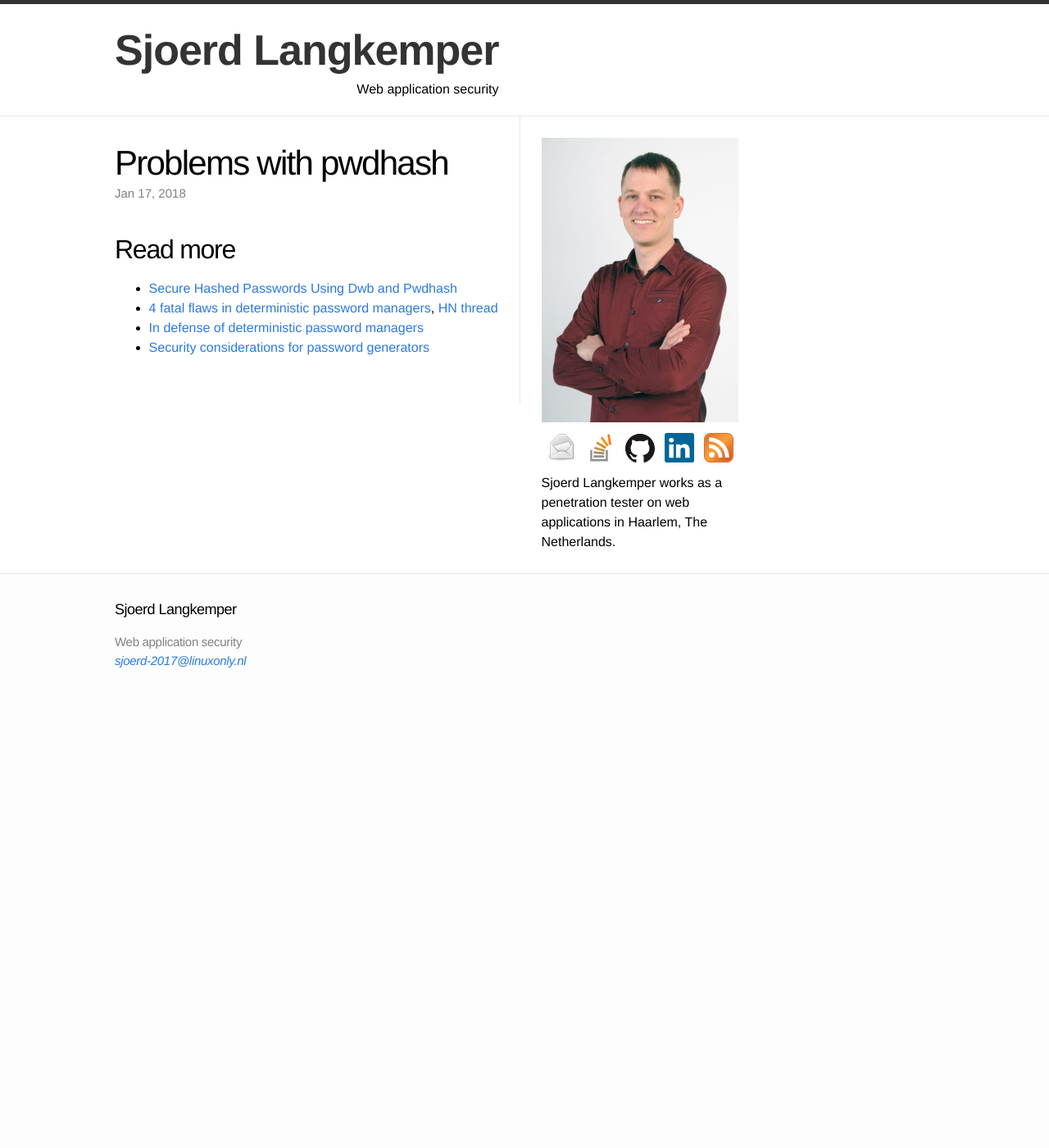
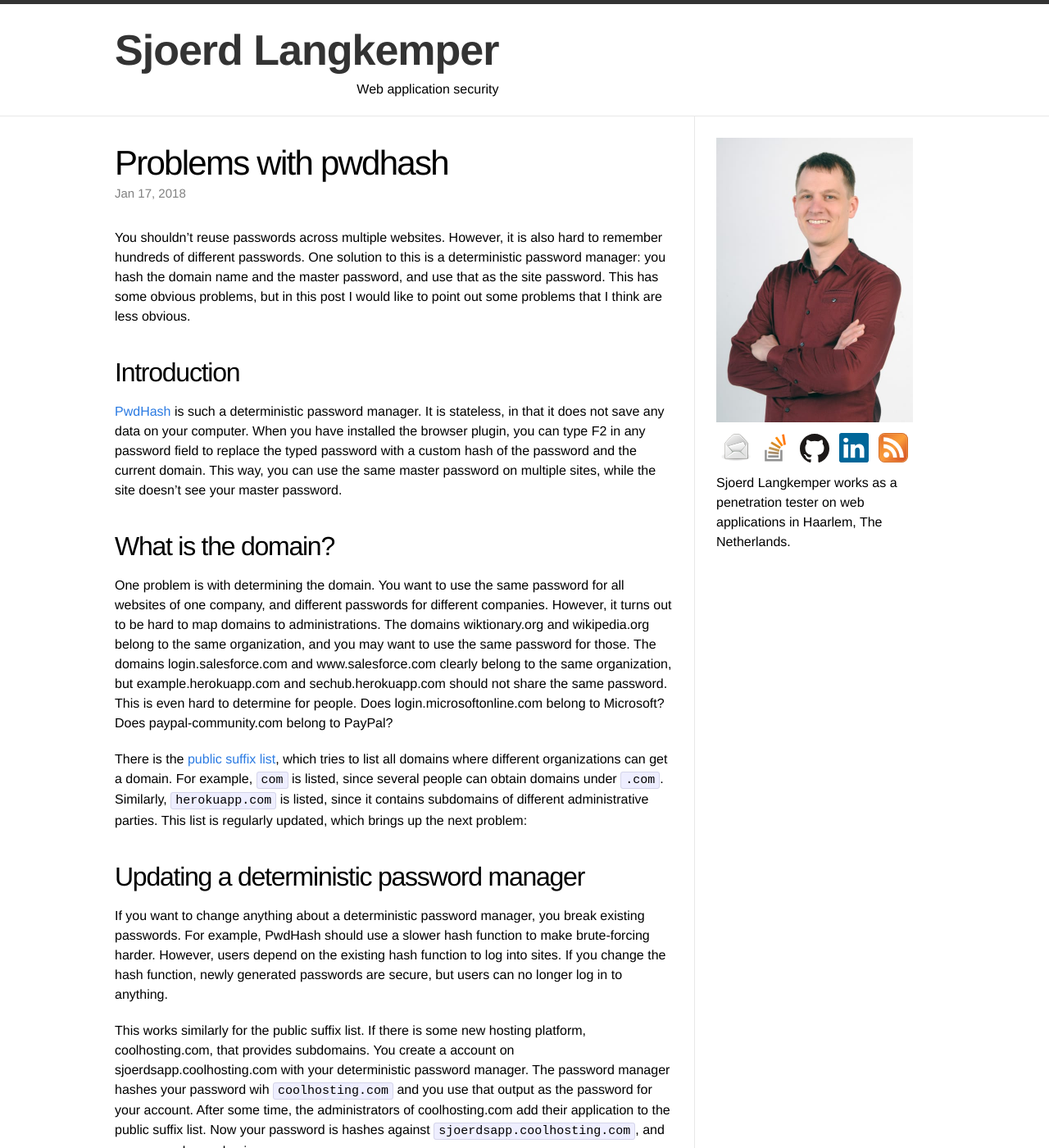
Before and after one commit to Sjord/Sjord.github.io, a Jekyll site: the page built from _posts/2017-08-21-problems-with-pwdhash.md, in a window 1280 px wide and 1400 px high. Shown: the whole window at 82% size. Built offline with Jekyll 4.4.1, drawn with Linux system fonts in a browser that asks for light colours; some of the changed text lies outside the part shown.

Commit message:
Pwdhash draft

```diff
--- a/_posts/2017-08-21-problems-with-pwdhash.md
+++ b/_posts/2017-08-21-problems-with-pwdhash.md
@@ -5,6 +5,29 @@
 date: 2018-01-17
 ---
 
+You shouldn't reuse passwords across multiple websites. However, it is also hard to remember hundreds of different passwords. One solution to this is a deterministic password manager: you hash the domain name and the master password, and use that as the site password. This has some obvious problems, but in this post I would like to point out some problems that I think are less obvious.
+
+## Introduction
+
+[PwdHash](https://pwdhash.github.io/website/) is such a deterministic password manager. It is stateless, in that it does not save any data on your computer. When you have installed the browser plugin, you can type F2 in any password field to replace the typed password with a custom hash of the password and the current domain. This way, you can use the same master password on multiple sites, while the site doesn't see your master password.
+
+## What is the domain?
+
+One problem is with determining the domain. You want to use the same password for all websites of one company, and different passwords for different companies. However, it turns out to be hard to map domains to administrations. The domains wiktionary.org and wikipedia.org belong to the same organization, and you may want to use the same password for those. The domains login.salesforce.com and www.salesforce.com clearly belong to the same organization, but example.herokuapp.com and sechub.herokuapp.com should not share the same password. This is even hard to determine for people. Does login.microsoftonline.com belong to Microsoft? Does paypal-community.com belong to PayPal?
+
+There is the [public suffix list](https://publicsuffix.org/), which tries to list all domains where different organizations can get a domain. For example, `com` is listed, since several people can obtain domains under `.com`. Similarly, `herokuapp.com` is listed, since it contains subdomains of different administrative parties. This list is regularly updated, which brings up the next problem:
+
+## Updating a deterministic password manager
+
+If you want to change anything about a deterministic password manager, you break existing passwords. For example, PwdHash should use a slower hash function to make brute-forcing harder. However, users depend on the existing hash function to log into sites. If you change the hash function, newly generated passwords are secure, but users can no longer log in to anything.
+
+This works similarly for the public suffix list. If there is some new hosting platform, coolhosting.com, that provides subdomains. You create a account on sjoerdsapp.coolhosting.com with your deterministic password manager. The password manager hashes your password wih `coolhosting.com` and you use that output as the password for your account. After some time, the administrators of coolhosting.com add their application to the public suffix list. Now your password is hashes against `sjoerdsapp.coolhosting.com`, and you can no longer log in.
+
+The implementation for deterministic password managers can never change, which is a serious problem.
+
+## Conclusion
+
+Using a deterministic password manager may seem like a good idea at first, but has some serious limitations.
 
 ## Read more
 
```
